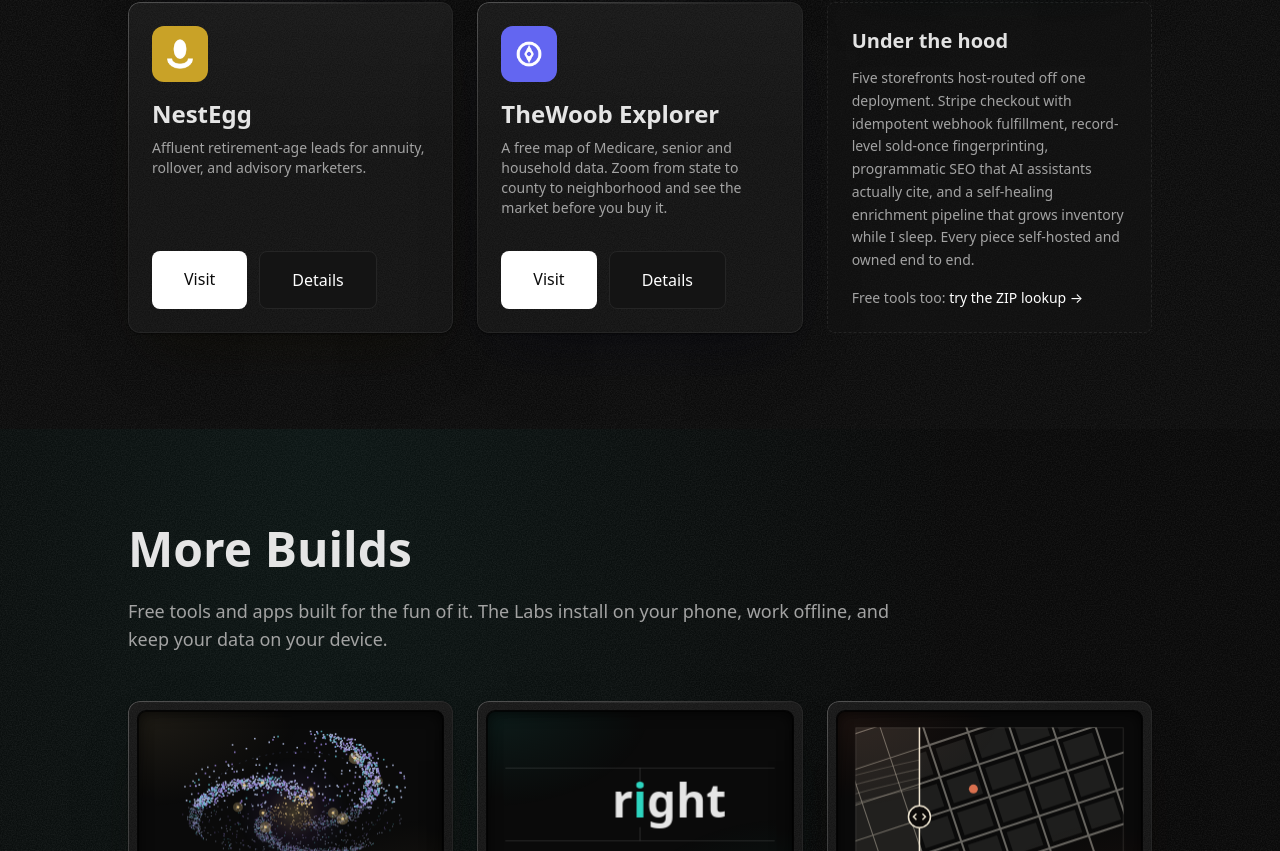
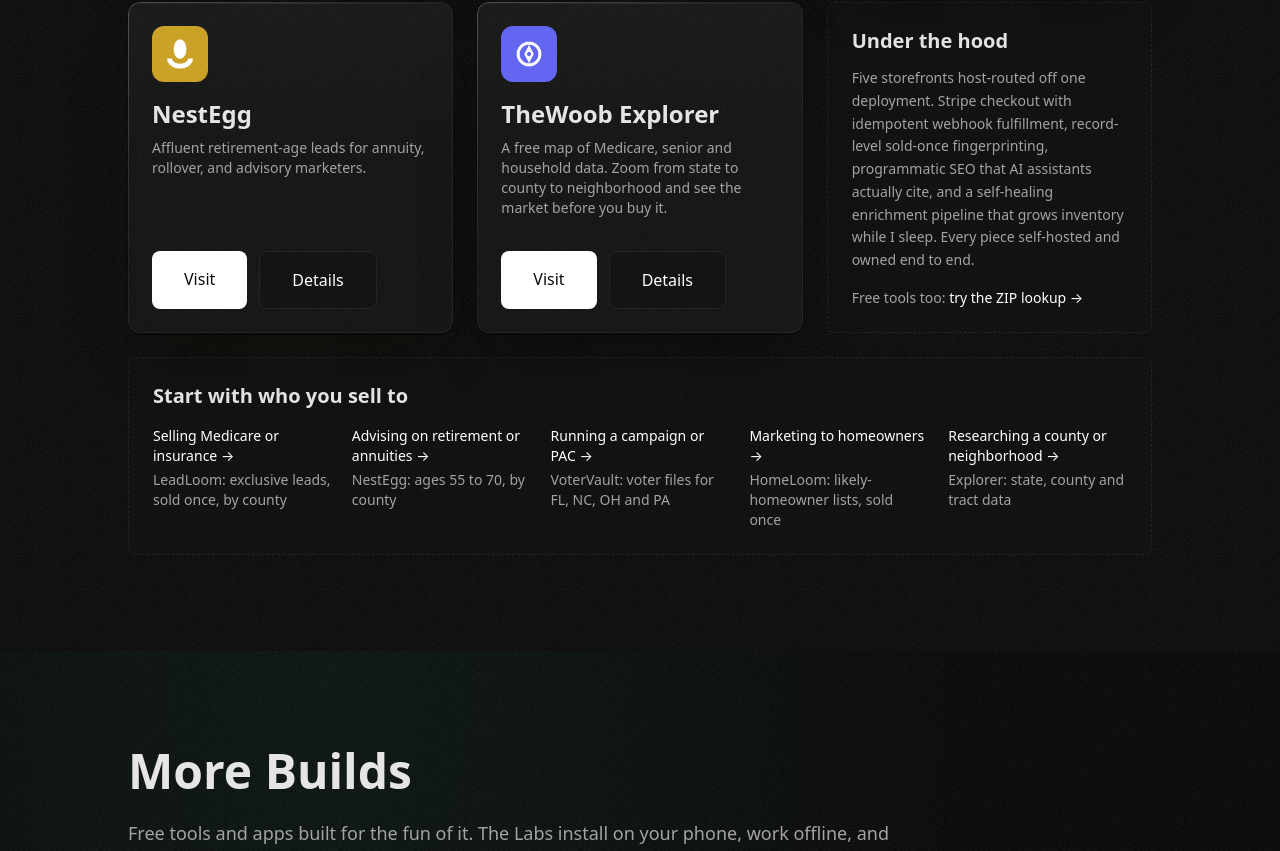
Before and after one commit to TheKingKohn/flagship, a Next.js app: page / in a window 1280 px wide. Shown: the part 1556-2407 px from the top of the page. Built offline with nearby package versions, Linux system fonts and the light colour scheme.

Commit message:
Home: add a Start with who you sell to card that sends each kind of buyer to the right store

```diff
--- a/src/app/HomeClient.tsx
+++ b/src/app/HomeClient.tsx
@@ -17,6 +17,14 @@ const stats = [
   '47K neighborhoods mapped',
   'FL · NC · OH · PA · UT · WA',
 ]
+
+const audiences = [
+  { store: 'leadloom', who: 'Selling Medicare or insurance', what: 'LeadLoom: exclusive leads, sold once, by county' },
+  { store: 'nestegg', who: 'Advising on retirement or annuities', what: 'NestEgg: ages 55 to 70, by county' },
+  { store: 'votervault', who: 'Running a campaign or PAC', what: 'VoterVault: voter files for FL, NC, OH and PA' },
+  { store: 'homeloom', who: 'Marketing to homeowners', what: 'HomeLoom: likely-homeowner lists, sold once' },
+  { store: 'explorer', who: 'Researching a county or neighborhood', what: 'Explorer: state, county and tract data' },
+] as const
 
 const builds = [
   {
@@ -326,6 +334,19 @@ export function HomeClient() {
               </p>
             </div>
           </div>
+
+          {/* Start with who you sell to */}
+          <div className="mt-6 p-6 bg-dark-card/50 border border-dark-border border-dashed rounded-lg">
+            <h3 className="text-xl font-bold mb-4">Start with who you sell to</h3>
+            <ul className="grid sm:grid-cols-2 lg:grid-cols-5 gap-5 text-sm">
+              {audiences.map((a) => (
+                <li key={a.store}>
+                  <a href={storefrontHref(a.store, 'home')} target="_blank" rel="noopener noreferrer" className="text-white hover:text-gray-300 transition-colors">{a.who} →</a>
+                  <span className="block text-dark-muted mt-1">{a.what}</span>
+                </li>
+              ))}
+            </ul>
+          </div>
         </div>
       </section>
 
```
